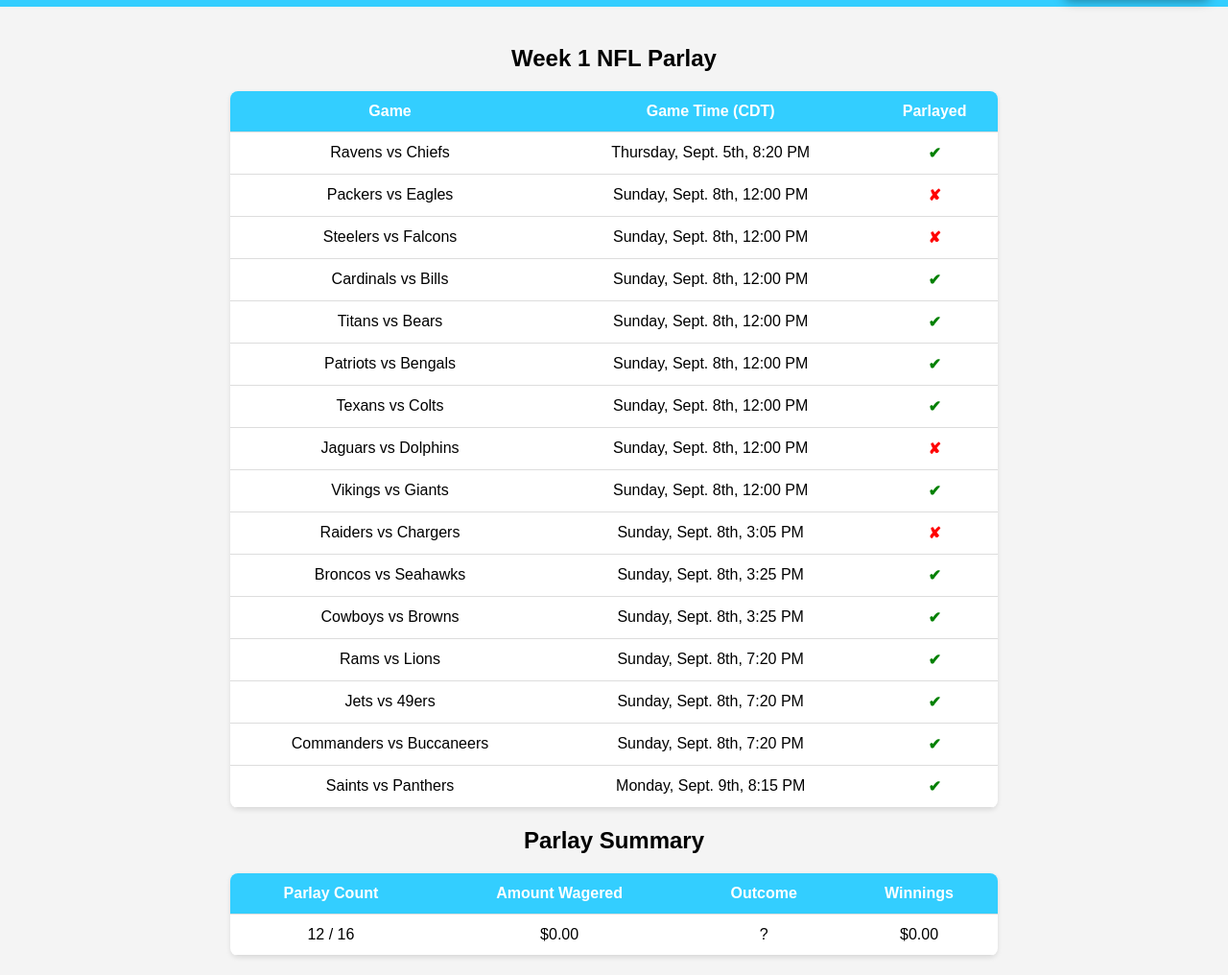
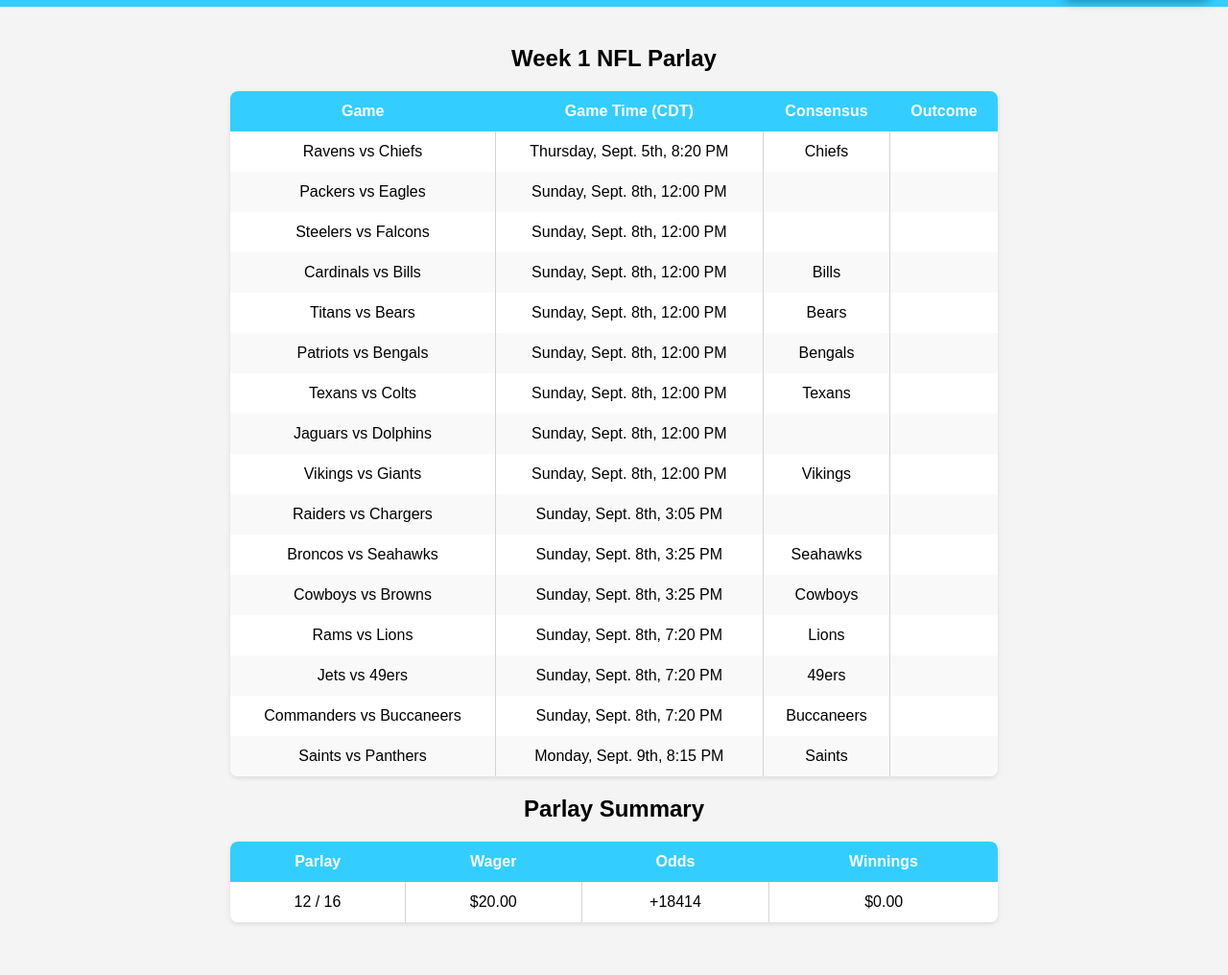
Before and after one commit to jonhope3/pool-parlay, a website: page week1.html in a window 1280 px wide. Shown: the part 58-1074 px from the top of the page at 96% size. After the commit the page ends 1039 px from the top, so only its background shows below. Drawn offline with Linux system fonts and the light colour scheme.

Commit message:
Add picked

```diff
--- a/package.json
+++ b/package.json
@@ -1,8 +1,7 @@
 {
   "private": true,
   "dependencies": {
-    "csv-parser": "^3.0.0",
-    "json2csv": "^6.0.0-alpha.2"
+    "csv-parser": "^3.0.0"
   },
   "engines": {
     "node": ">=18"
--- a/styles.css
+++ b/styles.css
@@ -34,7 +34,7 @@
     color: white;
     cursor: pointer;
     outline: none;
-    box-shadow: 0 4px 12px rgba(0, 0, 0, 0.4); /* Increased blur and opacity */
+    box-shadow: 0 4px 12px rgba(0, 0, 0, 0.4);
     transition: background-color 0.3s ease;
     display: flex;
     align-items: center;
@@ -61,7 +61,7 @@
     top: 100%;
     left: 0;
     margin-top: 4px;
-    min-width: 180px; /* Match the width of the button */
+    min-width: 180px;
 }
 
 .dropdown-content a {
@@ -131,8 +131,7 @@
 
 th, td {
     padding: 12px;
-    border-bottom: 1px solid #ddd;
-    text-align: center; /* Center-align both headers and cells */
+    text-align: center;
 }
 
 th {
@@ -140,14 +139,21 @@
     color: white;
 }
 
-.green-icon {
-    color: green;
-    font-weight: bold;
+td {
+    border-right: 1px solid #d3d3d3; /* Light gray border for columns */
 }
 
-.red-icon {
-    color: red;
-    font-weight: bold;
+td:last-child {
+    border-right: none; /* Remove right border from the last column */
+}
+
+/* Alternating row colors */
+tbody tr:nth-child(even) {
+    background-color: #f9f9f9; /* Very light gray */
+}
+
+tbody tr:nth-child(odd) {
+    background-color: #ffffff; /* White */
 }
 
 @media screen and (max-width: 600px) {
@@ -166,12 +172,20 @@
     }
 }
 
+.success-icon {
+    color: #4caf50;
+}
+
+.fail-icon {
+    color: #f44336;
+}
+
 footer {
     background-color: #33ceff;
     color: white;
     padding: 10px 0;
     text-align: center;
-    font-size: 12px; /* Smaller text size */
+    font-size: 12px;
 }
 
 .footer-content {
@@ -181,5 +195,5 @@
 .footer-content a {
     color: white;
     text-decoration: none;
-    margin-left: 5px; /* Smaller margin */
+    margin-left: 5px;
 }
--- a/week1.html
+++ b/week1.html
@@ -3,9 +3,10 @@
 <head>
     <meta charset="UTF-8">
     <meta name="viewport" content="width=device-width, initial-scale=1.0">
-    <title>Week 1 | Pool Parlay</title>
-    <link rel="stylesheet" href="styles.css">
-    <link rel="icon" href="resources/favicon.ico" type="image/png">
+    <title>Pool Parlay | Week 1</title>
+    <link rel="stylesheet" href="./styles.css">
+    <link rel="icon" href="./resources/assets/favicon.ico" type="image/png">
+    <link rel="stylesheet" href="https://fonts.googleapis.com/icon?family=Material+Icons">
     <script>
         document.addEventListener('DOMContentLoaded', function () {
             var button = document.querySelector('.menu button');
@@ -22,13 +23,25 @@
                 }
             });
 
-            // Count green and red icons and calculate the Parlay Count
-            var greenIcons = document.querySelectorAll('.green-icon').length;
-            var redIcons = document.querySelectorAll('.red-icon').length;
-            var totalPossible = greenIcons + redIcons;
+            // Function to update the Parlay Count
+            function updateParlayCount() {
+                var table = document.querySelector('main table');
+                var consensusCells = table.querySelectorAll('tbody tr td:nth-child(3)');
+                var nonEmptyCount = 0;
+                var totalGames = consensusCells.length;
 
-            // Set the Parlay Count in the table
-            document.getElementById('parlay-count').textContent = `${greenIcons} / ${totalPossible}`;
+                consensusCells.forEach(function(cell) {
+                    if (cell.textContent.trim() !== '') {
+                        nonEmptyCount++;
+                    }
+                });
+
+                var parlayCountCell = document.getElementById('parlay-count');
+                parlayCountCell.textContent = `${nonEmptyCount} / ${totalGames}`;
+            }
+
+            // Call the function to update the Parlay Count
+            updateParlayCount();
         });
 
         function changeWeek(event) {
@@ -39,7 +52,7 @@
 </head>
 <body>
 <header>
-    <a href="index.html" style="text-decoration: none; color: white;">
+    <a href="./index.html" style="text-decoration: none; color: white;">
         <h1>Pool Parlay</h1>
     </a>
     <div class="menu">
@@ -60,89 +73,106 @@
         <tr>
             <th>Game</th>
             <th>Game Time (CDT)</th>
-            <th>Parlayed</th>
+            <th>Consensus</th>
+            <th>Outcome</th>
         </tr>
         </thead>
         <tbody>
         <tr>
             <td>Ravens vs Chiefs</td>
             <td>Thursday, Sept. 5th, 8:20 PM</td>
-            <td><span class="green-icon">&#x2714;</span></td>
+            <td>Chiefs</td>
+            <td><span class="material-icons"></span></td>
         </tr>
         <tr>
             <td>Packers vs Eagles</td>
             <td>Sunday, Sept. 8th, 12:00 PM</td>
-            <td><span class="red-icon">&#x2718;</span></td>
+            <td></td>
+            <td></td>
         </tr>
         <tr>
             <td>Steelers vs Falcons</td>
             <td>Sunday, Sept. 8th, 12:00 PM</td>
-            <td><span class="red-icon">&#x2718;</span></td>
+            <td></td>
+            <td></td>
         </tr>
         <tr>
             <td>Cardinals vs Bills</td>
             <td>Sunday, Sept. 8th, 12:00 PM</td>
-            <td><span class="green-icon">&#x2714;</span></td>
+            <td>Bills</td>
+            <td></td>
         </tr>
         <tr>
             <td>Titans vs Bears</td>
             <td>Sunday, Sept. 8th, 12:00 PM</td>
-            <td><span class="green-icon">&#x2714;</span></td>
+            <td>Bears</td>
+            <td></td>
         </tr>
         <tr>
             <td>Patriots vs Bengals</td>
             <td>Sunday, Sept. 8th, 12:00 PM</td>
-            <td><span class="green-icon">&#x2714;</span></td>
+            <td>Bengals</td>
+            <td></td>
         </tr>
         <tr>
             <td>Texans vs Colts</td>
             <td>Sunday, Sept. 8th, 12:00 PM</td>
-            <td><span class="green-icon">&#x2714;</span></td>
+            <td>Texans</td>
+            <td></td>
         </tr>
         <tr>
             <td>Jaguars vs Dolphins</td>
             <td>Sunday, Sept. 8th, 12:00 PM</td>
-            <td><span class="red-icon">&#x2718;</span></td>
+            <td></td>
+            <td></td>
         </tr>
         <tr>
             <td>Vikings vs Giants</td>
             <td>Sunday, Sept. 8th, 12:00 PM</td>
-            <td><span class="green-icon">&#x2714;</span></td>
+            <td>Vikings</td>
+            <td></td>
         </tr>
         <tr>
             <td>Raiders vs Chargers</td>
             <td>Sunday, Sept. 8th, 3:05 PM</td>
-            <td><span class="red-icon">&#x2718;</span></td>
+            <td></td>
+            <td></td>
         </tr>
         <tr>
             <td>Broncos vs Seahawks</td>
             <td>Sunday, Sept. 8th, 3:25 PM</td>
-            <td><span class="green-icon">&#x2714;</span></td>
+            <td>Seahawks</td>
+            <td></td>
         </tr>
         <tr>
             <td>Cowboys vs Browns</td>
             <td>Sunday, Sept. 8th, 3:25 PM</td>
-            <td><span class="green-icon">&#x2714;</span></td>
+            <td>Cowboys</td>
+            <td></td>
         </tr>
         <tr>
             <td>Rams vs Lions</td>
             <td>Sunday, Sept. 8th, 7:20 PM</td>
-            <td><span class="green-icon">&#x2714;</span></td>
+            <td>Lions</td>
+            <td></td>
         </tr>
         <tr>
             <td>Jets vs 49ers</td>
             <td>Sunday, Sept. 8th, 7:20 PM</td>
-            <td><span class="green-icon">&#x2714;</span></td>
+            <td>49ers</td>
+            <td></td>
         </tr>
         <tr>
             <td>Commanders vs Buccaneers</td>
             <td>Sunday, Sept. 8th, 7:20 PM</td>
-            <td><span class="green-icon">&#x2714;</span></td>
+            <td>Buccaneers</td>
+            <td></td>
         </tr>
         <tr>
             <td>Saints vs Panthers</td>
             <td>Monday, Sept. 9th, 8:15 PM</td>
-            <td><span class="green-icon">&#x2714;</span></td>
+            <td>Saints</td>
+            <td></td>
         </tr>
         </tbody>
     </table>
@@ -150,17 +180,17 @@
     <table>
         <thead>
         <tr>
-            <th>Parlay Count</th>
-            <th>Amount Wagered</th>
-            <th>Outcome</th>
+            <th>Parlay</th>
+            <th>Wager</th>
+            <th>Odds</th>
             <th>Winnings</th>
         </tr>
         </thead>
         <tbody>
         <tr>
             <td id="parlay-count"></td>
-            <td>$0.00</td>
-            <td id="outcome">?</td>
+            <td id="wager">$20.00</td>
+            <td id="odds">+18414</td>
             <td id="winnings">$0.00</td>
         </tr>
         </tbody>
```
Also changed, not shown: index.html (+2 -2 lines), legal.html (+3 -3 lines), resources/analyze.js (+24 -8 lines), 1 other file.
